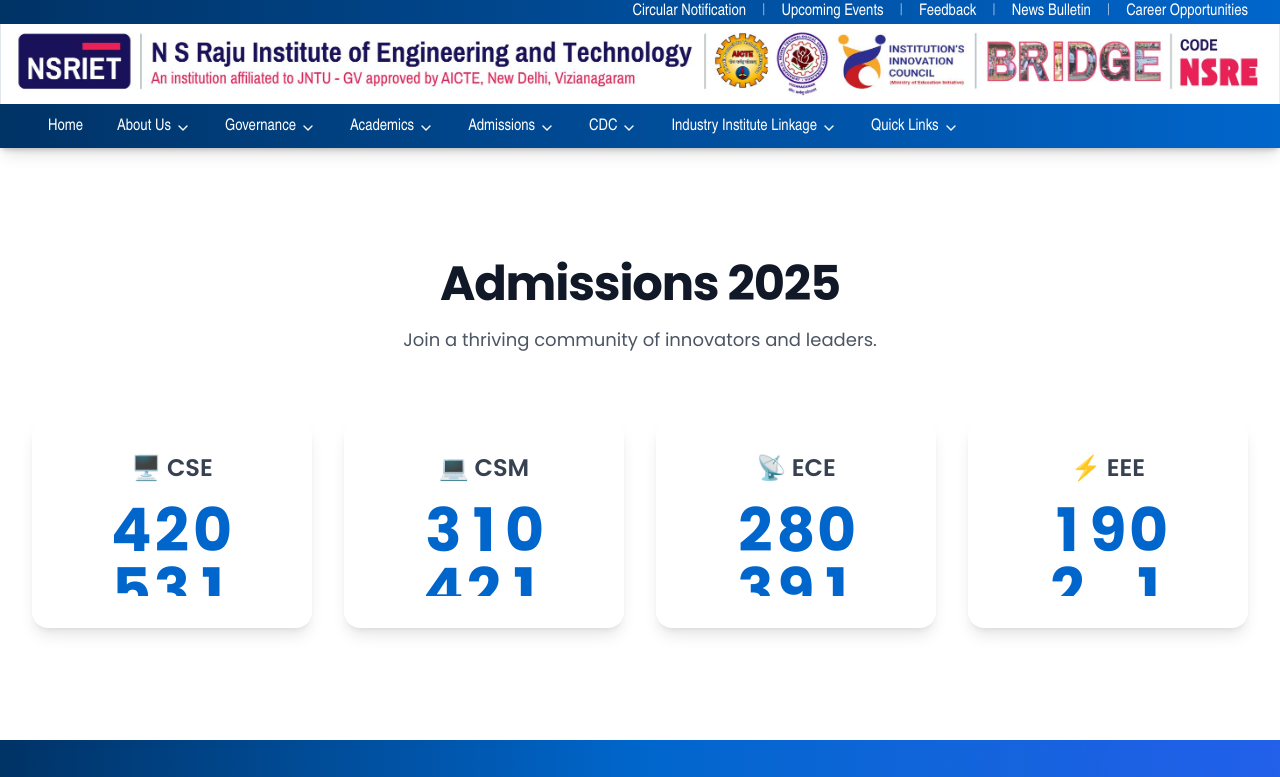
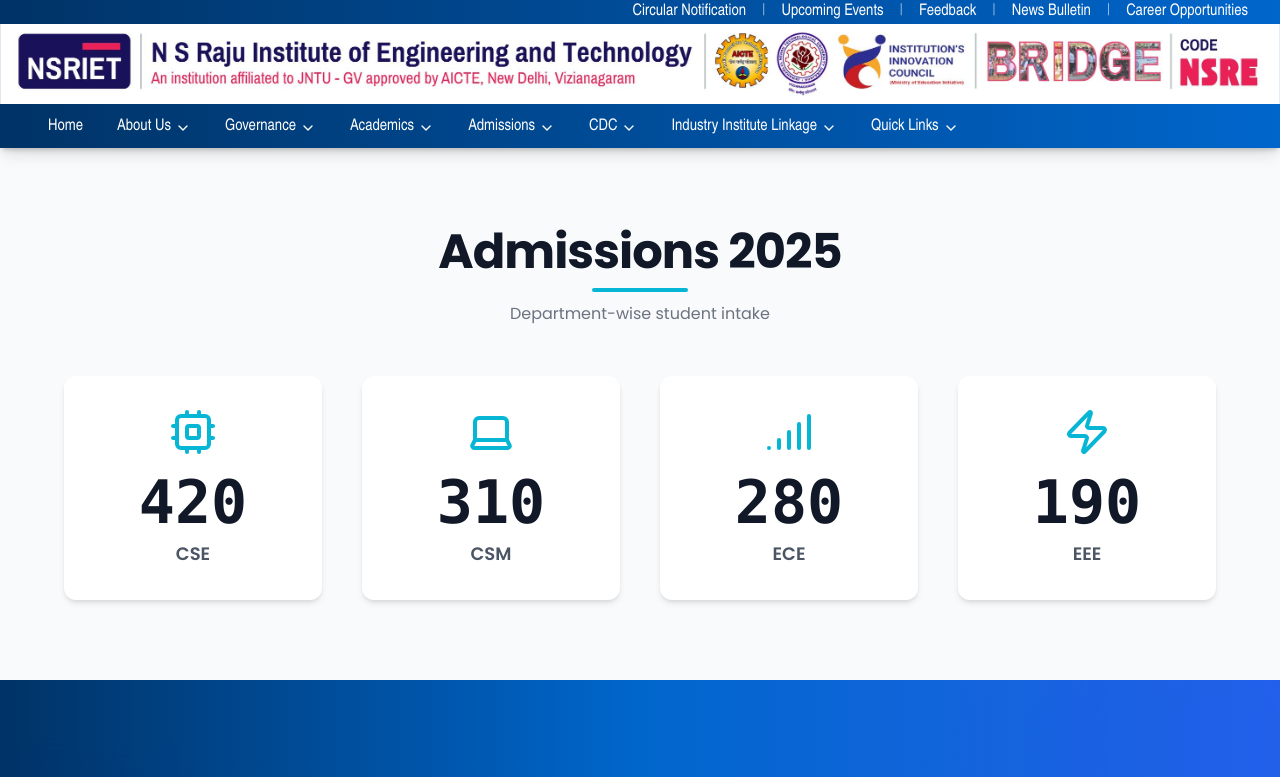
Before and after one commit to harikiran138/nsritet, a Next.js app: page /admissions in a window 1280 px wide. Shown: the top 777 px of the page. Built offline with nearby package versions, Linux system fonts and the light colour scheme.

Commit message:
solve error 3

```diff
--- a/components/AdmissionsSection.tsx
+++ b/components/AdmissionsSection.tsx
@@ -1,95 +1,128 @@
 'use client';
 
-import React, { useEffect, useState, useRef } from 'react';
-import { useInView } from 'framer-motion';
+import React, { useState, useEffect, useRef } from 'react';
+import { Cpu, Laptop, Signal, Zap } from 'lucide-react';
 
 // --- Data ---
-const departmentData = [
-  { icon: '🖥️', name: 'CSE', target: 420 },
-  { icon: '💻', name: 'CSM', target: 310 },
-  { icon: '📡', name: 'ECE', target: 280 },
-  { icon: '⚡', name: 'EEE', target: 190 },
+const departments = [
+  { icon: Cpu, title: "CSE", target: 420 },
+  { icon: Laptop, title: "CSM", target: 310 },
+  { icon: Signal, title: "ECE", target: 280 },
+  { icon: Zap, title: "EEE", target: 190 },
 ];
 
-// --- Components ---
+// --- Easing Function ---
+const easeOutCubic = (t: number): number => 1 - Math.pow(1 - t, 3);
 
-const AnimatedDigit = ({ finalDigit, startAnimation }) => {
-  const digits = Array.from({ length: 10 }, (_, i) => i);
-  const digitRef = useRef<HTMLDivElement>(null);
+// --- Custom Hook for Count-Up Animation ---
+const useCountUp = (target: number, isVisible: boolean, duration: number = 2000) => {
+  const [count, setCount] = useState(0);
+  const animationFrameId = useRef<number | null>(null);
+  const startTime = useRef<number | null>(null);
 
   useEffect(() => {
-    if (startAnimation && digitRef.current) {
-      digitRef.current.style.transform = `translateY(-${finalDigit * 10}%)`;
-    } else if (digitRef.current) {
-      digitRef.current.style.transform = `translateY(0)`;
+    const animate = (timestamp: number) => {
+      if (!startTime.current) {
+        startTime.current = timestamp;
+      }
+
+      const progress = timestamp - startTime.current;
+      const elapsedTime = Math.min(progress, duration);
+      const percentage = elapsedTime / duration;
+      const easedPercentage = easeOutCubic(percentage);
+      const currentCount = Math.round(easedPercentage * target);
+
+      setCount(currentCount);
+
+      if (elapsedTime < duration) {
+        animationFrameId.current = requestAnimationFrame(animate);
+      }
+    };
+
+    if (isVisible) {
+      startTime.current = null;
+      animationFrameId.current = requestAnimationFrame(animate);
+    } else {
+      setCount(0);
     }
-  }, [startAnimation, finalDigit]);
+
+    return () => {
+      if (animationFrameId.current) {
+        cancelAnimationFrame(animationFrameId.current);
+      }
+    };
+  }, [target, isVisible, duration]);
+
+  return count;
+};
+
+// --- Card Component ---
+const AdmissionCard = ({ icon: Icon, title, target, isVisible }: { icon: React.ElementType, title: string, target: number, isVisible: boolean }) => {
+  const count = useCountUp(target, isVisible);
 
   return (
-    <div className="h-full overflow-hidden">
-      <div
-        ref={digitRef}
-        className="transition-transform duration-[1.5s] ease-[cubic-bezier(0.68,-0.55,0.27,1.55)]"
-      >
-        {digits.map(d => (
-          <span key={d} className="flex h-full items-center justify-center">
-            {d}
-          </span>
-        ))}
+    <div className="transform rounded-xl bg-white p-8 text-center shadow-md transition-all duration-300 hover:scale-105 hover:shadow-lg">
+      <Icon className="mx-auto mb-4 text-cyan-500" size={48} />
+      <div className="font-mono text-6xl font-extrabold text-gray-900">
+        {count}
       </div>
+      <p className="mt-2 text-lg font-semibold text-gray-600">{title}</p>
     </div>
   );
 };
 
-const FlipNumber = ({ target, startAnimation }) => {
-  const paddedTarget = String(target).padStart(3, '0');
+// --- Main Section Component ---
+export default function AdmissionsSection() {
+  const [isVisible, setIsVisible] = useState(false);
+  const sectionRef = useRef<HTMLDivElement>(null);
+
+  useEffect(() => {
+    const observer = new IntersectionObserver(
+      (entries) => {
+        const [entry] = entries;
+        setIsVisible(entry.isIntersecting);
+      },
+      {
+        root: null,
+        rootMargin: '0px',
+        threshold: 0.1,
+      }
+    );
+
+    const currentRef = sectionRef.current;
+    if (currentRef) {
+      observer.observe(currentRef);
+    }
+
+    return () => {
+      if (currentRef) {
+        observer.unobserve(currentRef);
+      }
+    };
+  }, []);
 
   return (
-    <div className="flex h-24 text-6xl font-bold text-corporate-blue">
-      {paddedTarget.split('').map((digit, index) => (
-        <div key={index} className="h-full">
-          <AnimatedDigit finalDigit={parseInt(digit, 10)} startAnimation={startAnimation} />
-        </div>
-      ))}
-    </div>
-  );
-};
-
-const DepartmentCard = ({ icon, name, target, startAnimation }) => (
-  <div className="flex flex-col items-center justify-center rounded-2xl bg-white p-8 text-center shadow-lg transition-transform duration-300 hover:-translate-y-2">
-    <h3 className="mb-4 text-2xl font-semibold text-gray-700">{icon} {name}</h3>
-    <FlipNumber target={target} startAnimation={startAnimation} />
-  </div>
-);
-
-export default function AdmissionsSection() {
-  const ref = useRef(null);
-  const isInView = useInView(ref, { once: false, margin: "-100px" });
-  const [startAnimation, setStartAnimation] = useState(false);
-
-  useEffect(() => {
-    setStartAnimation(isInView);
-  }, [isInView]);
-
-  return (
-    <section ref={ref} className="bg-white py-20 sm:py-28">
-      <div className="mx-auto max-w-7xl px-4 sm:px-6 lg:px-8">
+    <section className="bg-gray-50" aria-label="Admissions 2025 Statistics">
+      <div className="mx-auto max-w-6xl py-20">
         <div className="text-center">
-          <h2 className="text-4xl font-bold tracking-tight text-gray-900 sm:text-5xl">
+          <h2 className="text-5xl font-bold text-gray-900">
             Admissions 2025
           </h2>
-          <p className="mt-4 text-lg leading-8 text-gray-600">
-            Join a thriving community of innovators and leaders.
-          </p>
+          <div className="mx-auto mt-3 h-1 w-24 rounded-full bg-cyan-500" />
+          <p className="mt-2 text-gray-500">Department-wise student intake</p>
         </div>
-        <div className="mt-16 grid grid-cols-1 gap-8 sm:grid-cols-2 lg:grid-cols-4">
-          {departmentData.map((dept) => (
-            <DepartmentCard
-              key={dept.name}
+
+        <div
+          ref={sectionRef}
+          className="mt-12 grid grid-cols-1 gap-10 sm:grid-cols-2 lg:grid-cols-4"
+        >
+          {departments.map((dept) => (
+            <AdmissionCard
+              key={dept.title}
               icon={dept.icon}
-              name={dept.name}
+              title={dept.title}
               target={dept.target}
-              startAnimation={startAnimation}
+              isVisible={isVisible}
             />
           ))}
         </div>
```
